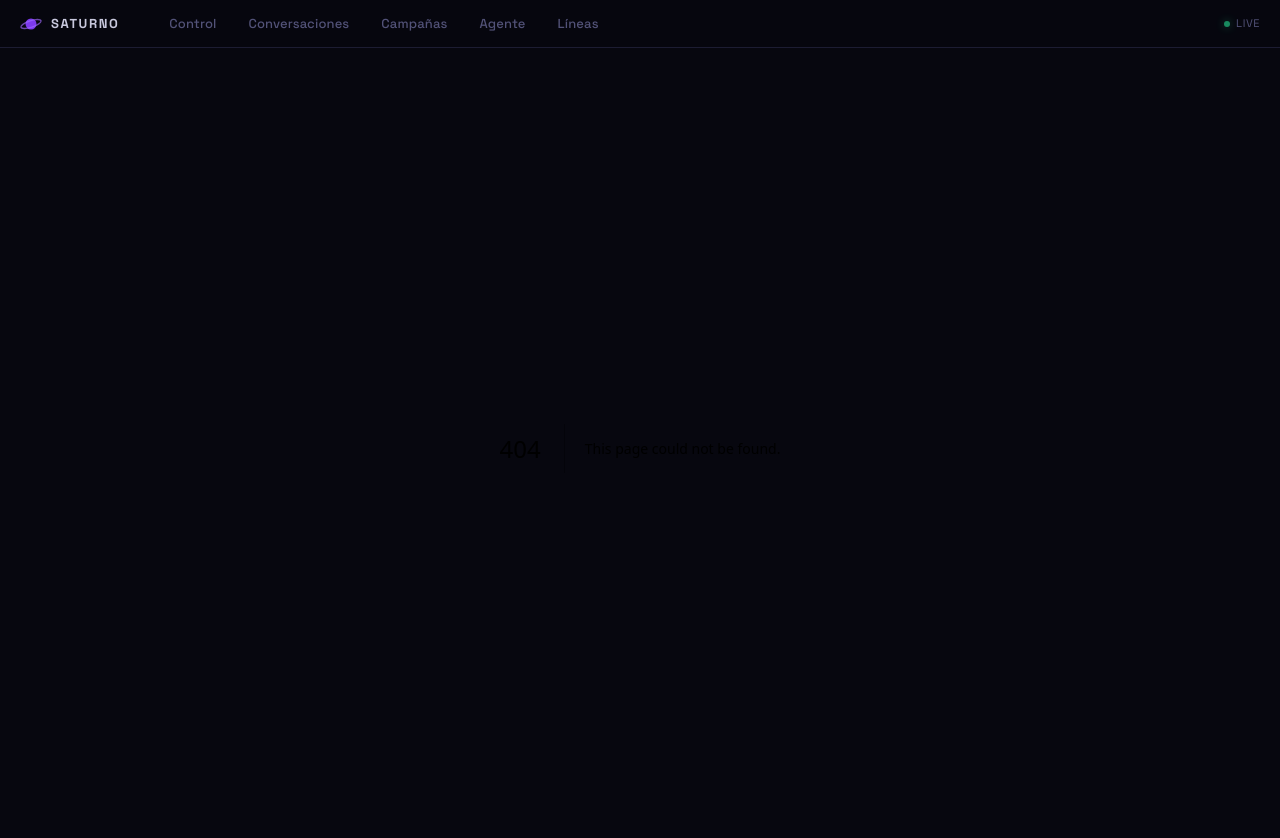
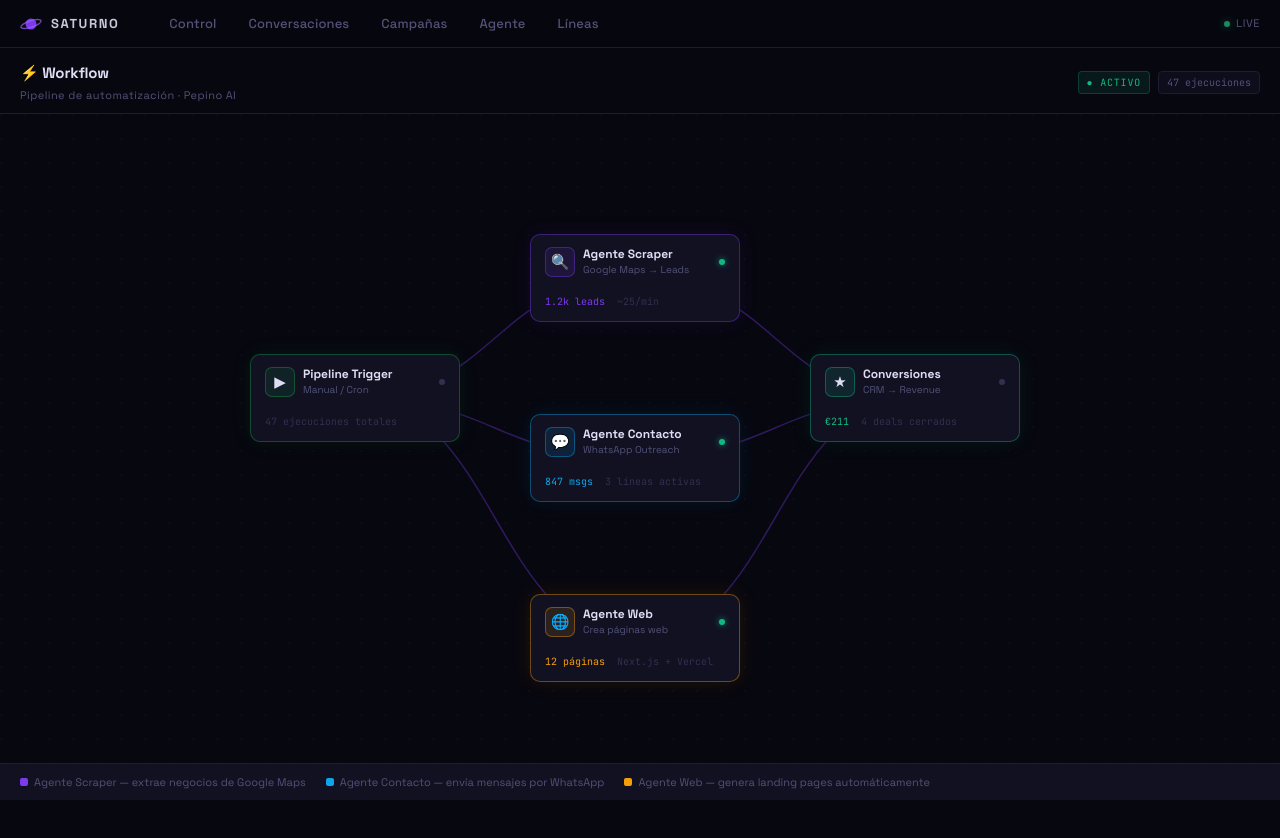
Before and after one commit to manuachinelli-2026/saturno, a Next.js app: page /workflow in a window 1280 px wide. Before the commit this address had no page. Shown: the top 838 px of the page. After the commit the page ends 800 px from the top, so only its background shows below. Built offline with nearby package versions, Linux system fonts and the light colour scheme.

Commit message:
feat: add N8N-style workflow page with 3 agents

```diff
--- /dev/null
+++ b/app/workflow/page.js
@@ -0,0 +1,287 @@
+'use client'
+
+const MONO = { fontFamily: "'JetBrains Mono', monospace" }
+
+const NODES = [
+  {
+    id: 'trigger',
+    type: 'trigger',
+    label: 'Pipeline Trigger',
+    sublabel: 'Manual / Cron',
+    icon: '▶',
+    color: '#16a34a',
+    bgColor: 'rgba(22,163,74,0.12)',
+    borderColor: 'rgba(22,163,74,0.4)',
+    x: 60,
+    y: 200,
+    status: 'idle',
+    runs: 47,
+  },
+  {
+    id: 'scraper',
+    type: 'agent',
+    label: 'Agente Scraper',
+    sublabel: 'Google Maps → Leads',
+    icon: '🔍',
+    color: '#7c3aed',
+    bgColor: 'rgba(124,58,237,0.12)',
+    borderColor: 'rgba(124,58,237,0.4)',
+    x: 340,
+    y: 80,
+    status: 'active',
+    runs: 47,
+    stats: { processed: '1.2k leads', rate: '~25/min' },
+  },
+  {
+    id: 'contact',
+    type: 'agent',
+    label: 'Agente Contacto',
+    sublabel: 'WhatsApp Outreach',
+    icon: '💬',
+    color: '#0ea5e9',
+    bgColor: 'rgba(14,165,233,0.12)',
+    borderColor: 'rgba(14,165,233,0.4)',
+    x: 340,
+    y: 260,
+    status: 'active',
+    runs: 47,
+    stats: { processed: '847 msgs', rate: '3 líneas activas' },
+  },
+  {
+    id: 'webpages',
+    type: 'agent',
+    label: 'Agente Web',
+    sublabel: 'Crea páginas web',
+    icon: '🌐',
+    color: '#f59e0b',
+    bgColor: 'rgba(245,158,11,0.12)',
+    borderColor: 'rgba(245,158,11,0.4)',
+    x: 340,
+    y: 440,
+    status: 'active',
+    runs: 12,
+    stats: { processed: '12 páginas', rate: 'Next.js + Vercel' },
+  },
+  {
+    id: 'output',
+    type: 'output',
+    label: 'Conversiones',
+    sublabel: 'CRM → Revenue',
+    icon: '★',
+    color: '#10b981',
+    bgColor: 'rgba(16,185,129,0.12)',
+    borderColor: 'rgba(16,185,129,0.4)',
+    x: 620,
+    y: 200,
+    status: 'idle',
+    runs: 4,
+    stats: { processed: '€211', rate: '4 deals cerrados' },
+  },
+]
+
+const EDGES = [
+  { from: 'trigger', to: 'scraper' },
+  { from: 'trigger', to: 'contact' },
+  { from: 'trigger', to: 'webpages' },
+  { from: 'scraper', to: 'output' },
+  { from: 'contact', to: 'output' },
+  { from: 'webpages', to: 'output' },
+]
+
+const NODE_W = 210
+const NODE_H = 88
+
+function getNodeCenter(node) {
+  return { x: node.x + NODE_W / 2, y: node.y + NODE_H / 2 }
+}
+
+function getEdgePoints(fromNode, toNode) {
+  const from = getNodeCenter(fromNode)
+  const to = getNodeCenter(toNode)
+  const dx = to.x - from.x
+  const cx1 = from.x + dx * 0.5
+  const cx2 = to.x - dx * 0.5
+  return `M ${from.x} ${from.y} C ${cx1} ${from.y} ${cx2} ${to.y} ${to.x} ${to.y}`
+}
+
+const CANVAS_W = 900
+const CANVAS_H = 600
+
+export default function WorkflowPage() {
+  const nodeMap = Object.fromEntries(NODES.map(n => [n.id, n]))
+
+  return (
+    <div style={{
+      height: 'calc(100vh - var(--topnav-height))',
+      display: 'flex',
+      flexDirection: 'column',
+      overflow: 'hidden',
+      background: 'var(--bg)',
+    }}>
+      {/* Header */}
+      <div style={{
+        padding: '14px 20px 10px',
+        borderBottom: '1px solid var(--border)',
+        display: 'flex',
+        alignItems: 'center',
+        justifyContent: 'space-between',
+        flexShrink: 0,
+      }}>
+        <div>
+          <div style={{ fontSize: '15px', fontWeight: 700, color: 'var(--text)', letterSpacing: '-0.01em' }}>
+            ⚡ Workflow
+          </div>
+          <div style={{ fontSize: '11px', color: 'var(--text-muted)', marginTop: '2px', letterSpacing: '0.04em' }}>
+            Pipeline de automatización · Pepino AI
+          </div>
+        </div>
+        <div style={{ display: 'flex', gap: '8px', alignItems: 'center' }}>
+          <span style={{ ...MONO, fontSize: '10px', color: '#10b981', background: 'rgba(16,185,129,0.1)', border: '1px solid rgba(16,185,129,0.25)', borderRadius: '4px', padding: '3px 8px', letterSpacing: '0.08em' }}>
+            ● ACTIVO
+          </span>
+          <span style={{ ...MONO, fontSize: '10px', color: 'var(--text-muted)', background: 'var(--surface)', border: '1px solid var(--border)', borderRadius: '4px', padding: '3px 8px' }}>
+            47 ejecuciones
+          </span>
+        </div>
+      </div>
+
+      {/* Canvas */}
+      <div style={{
+        flex: 1,
+        overflow: 'auto',
+        position: 'relative',
+        background: 'var(--bg)',
+      }}>
+        {/* Dot grid background */}
+        <svg style={{ position: 'absolute', top: 0, left: 0, width: '100%', height: '100%', pointerEvents: 'none', opacity: 0.35 }}>
+          <defs>
+            <pattern id="dots" x="0" y="0" width="24" height="24" patternUnits="userSpaceOnUse">
+              <circle cx="1" cy="1" r="1" fill="var(--border)" />
+            </pattern>
+          </defs>
+          <rect width="100%" height="100%" fill="url(#dots)" />
+        </svg>
+
+        {/* Workflow SVG + nodes */}
+        <div style={{ position: 'relative', width: `${CANVAS_W}px`, minHeight: `${CANVAS_H}px`, margin: '40px auto' }}>
+
+          {/* Edges SVG */}
+          <svg
+            style={{ position: 'absolute', top: 0, left: 0, width: '100%', height: '100%', overflow: 'visible', pointerEvents: 'none' }}
+          >
+            <defs>
+              <marker id="arrow" markerWidth="8" markerHeight="8" refX="6" refY="3" orient="auto">
+                <path d="M0,0 L0,6 L8,3 z" fill="rgba(124,58,237,0.5)" />
+              </marker>
+            </defs>
+            {EDGES.map((edge, i) => {
+              const fromNode = nodeMap[edge.from]
+              const toNode = nodeMap[edge.to]
+              if (!fromNode || !toNode) return null
+              return (
+                <path
+                  key={i}
+                  d={getEdgePoints(fromNode, toNode)}
+                  fill="none"
+                  stroke="rgba(124,58,237,0.35)"
+                  strokeWidth="1.5"
+                  strokeDasharray="none"
+                  markerEnd="url(#arrow)"
+                />
+              )
+            })}
+          </svg>
+
+          {/* Nodes */}
+          {NODES.map(node => (
+            <div
+              key={node.id}
+              style={{
+                position: 'absolute',
+                left: `${node.x}px`,
+                top: `${node.y}px`,
+                width: `${NODE_W}px`,
+                height: `${NODE_H}px`,
+                background: 'var(--panel)',
+                border: `1.5px solid ${node.borderColor}`,
+                borderRadius: '10px',
+                boxShadow: `0 0 20px ${node.bgColor}, 0 2px 8px rgba(0,0,0,0.3)`,
+                padding: '12px 14px',
+                display: 'flex',
+                flexDirection: 'column',
+                justifyContent: 'space-between',
+                cursor: 'default',
+                transition: 'box-shadow .2s',
+              }}
+            >
+              {/* Top row */}
+              <div style={{ display: 'flex', alignItems: 'center', gap: '8px' }}>
+                <div style={{
+                  width: '30px', height: '30px', borderRadius: '7px',
+                  background: node.bgColor,
+                  border: `1px solid ${node.borderColor}`,
+                  display: 'flex', alignItems: 'center', justifyContent: 'center',
+                  fontSize: '15px', flexShrink: 0,
+                }}>
+                  {node.icon}
+                </div>
+                <div style={{ flex: 1, minWidth: 0 }}>
+                  <div style={{ fontSize: '12px', fontWeight: 700, color: 'var(--text)', lineHeight: 1.2, whiteSpace: 'nowrap', overflow: 'hidden', textOverflow: 'ellipsis' }}>
+                    {node.label}
+                  </div>
+                  <div style={{ fontSize: '10px', color: 'var(--text-muted)', marginTop: '1px', whiteSpace: 'nowrap', overflow: 'hidden', textOverflow: 'ellipsis' }}>
+                    {node.sublabel}
+                  </div>
+                </div>
+                <span style={{
+                  width: '6px', height: '6px', borderRadius: '50%', flexShrink: 0,
+                  background: node.status === 'active' ? '#10b981' : 'var(--text-dim)',
+                  boxShadow: node.status === 'active' ? '0 0 6px rgba(16,185,129,0.8)' : 'none',
+                }} />
+              </div>
+
+              {/* Stats row */}
+              {node.stats && (
+                <div style={{ display: 'flex', gap: '12px', marginTop: '4px' }}>
+                  <span style={{ ...MONO, fontSize: '10px', color: node.color }}>
+                    {node.stats.processed}
+                  </span>
+                  <span style={{ ...MONO, fontSize: '10px', color: 'var(--text-dim)' }}>
+                    {node.stats.rate}
+                  </span>
+                </div>
+              )}
+              {!node.stats && (
+                <div style={{ ...MONO, fontSize: '10px', color: 'var(--text-dim)', marginTop: '4px' }}>
+                  {node.runs} ejecuciones totales
+                </div>
+              )}
+            </div>
+          ))}
+        </div>
+      </div>
+
+      {/* Bottom legend */}
+      <div style={{
+        padding: '10px 20px',
+        borderTop: '1px solid var(--border)',
+        display: 'flex',
+        gap: '20px',
+        alignItems: 'center',
+        flexShrink: 0,
+        background: 'var(--panel)',
+      }}>
+        {[
+          { color: '#7c3aed', label: 'Agente Scraper — extrae negocios de Google Maps' },
+          { color: '#0ea5e9', label: 'Agente Contacto — envía mensajes por WhatsApp' },
+          { color: '#f59e0b', label: 'Agente Web — genera landing pages automáticamente' },
+        ].map((item, i) => (
+          <div key={i} style={{ display: 'flex', alignItems: 'center', gap: '6px' }}>
+            <span style={{ width: '8px', height: '8px', borderRadius: '2px', background: item.color, flexShrink: 0 }} />
+            <span style={{ fontSize: '11px', color: 'var(--text-muted)' }}>{item.label}</span>
+          </div>
+        ))}
+      </div>
+    </div>
+  )
+}
```
